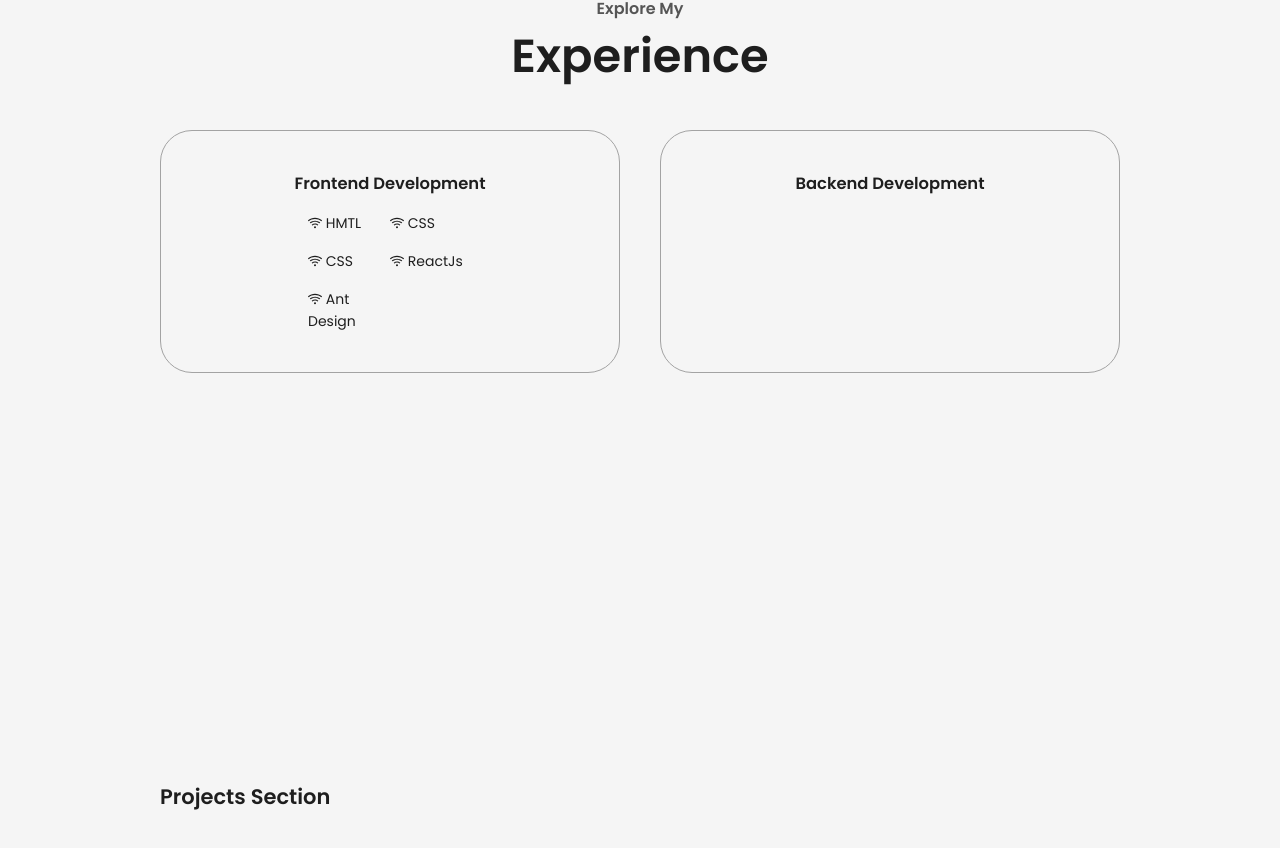
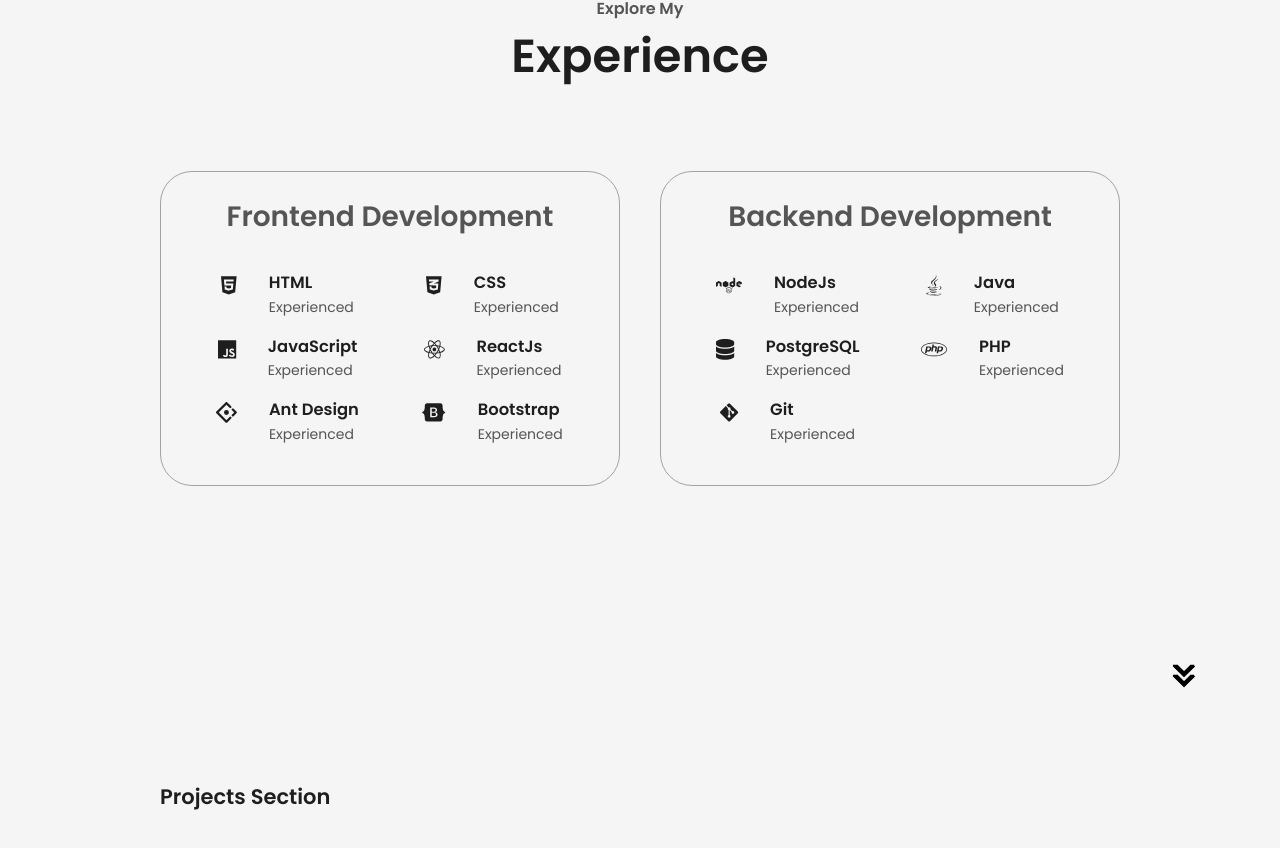
Before and after one commit to leonardoGit99/Portfolio_by-LFC, a React (Vite) app in the folder portfolio/: page / in a window 1280 px wide. Shown: the part 1580-2428 px from the top of the page. Built offline with nearby package versions, Linux system fonts and the light colour scheme.

Commit message:
Add experience section

```diff
--- a/portfolio/package.json
+++ b/portfolio/package.json
@@ -10,6 +10,10 @@
     "preview": "vite preview"
   },
   "dependencies": {
+    "@fortawesome/fontawesome-svg-core": "^6.5.1",
+    "@fortawesome/free-brands-svg-icons": "^6.5.1",
+    "@fortawesome/free-solid-svg-icons": "^6.5.1",
+    "@fortawesome/react-fontawesome": "^0.2.0",
     "antd": "^5.13.2",
     "react": "^18.2.0",
     "react-dom": "^18.2.0",
--- a/portfolio/src/components/AboutSection/AboutSection.jsx
+++ b/portfolio/src/components/AboutSection/AboutSection.jsx
@@ -1,10 +1,9 @@
 import React from 'react';
-import arrowIcon from '../../assets/arrow.png';
 import aboutLeoPhoto from '../../assets/about-leo.jpg';
 import { RiseOutlined, BookOutlined } from '@ant-design/icons';
 import './aboutSectionStyles.css';
 
-function AboutSection({ handleArrowClick }) {
+function AboutSection({ handleArrowClick, arrowIcon }) {
 
   return (
     <section id="about">
--- a/portfolio/src/components/ExperienceSection/ExperienceSection.jsx
+++ b/portfolio/src/components/ExperienceSection/ExperienceSection.jsx
@@ -1,15 +1,27 @@
 import React from 'react';
 import { List } from 'antd';
-import { WifiOutlined } from '@ant-design/icons';
+import { AntDesignOutlined } from '@ant-design/icons';
+import { FontAwesomeIcon } from '@fortawesome/react-fontawesome';
+import { faDatabase } from '@fortawesome/free-solid-svg-icons';
+import { faJs, faJava, faNode, faHtml5, faCss3Alt, faReact, faBootstrap, faPhp, faGitAlt } from '@fortawesome/free-brands-svg-icons';
 import './experienceSectionStyles.css';
 
-function ExperienceSection() {
+function ExperienceSection({ handleArrowClick, arrowIcon }) {
   const frontendList = [
-    { icon: <WifiOutlined />, label: "HMTL" },
-    { icon: <WifiOutlined />, label: "CSS" },
-    { icon: <WifiOutlined />, label: "CSS" },
-    { icon: <WifiOutlined />, label: "ReactJs" },
-    { icon: <WifiOutlined />, label: "Ant Design" },
+    { icon: <FontAwesomeIcon icon={faHtml5} />, label: 'HTML', level: 'Experienced' },
+    { icon: <FontAwesomeIcon icon={faCss3Alt} />, label: 'CSS', level: 'Experienced' },
+    { icon: <FontAwesomeIcon icon={faJs} />, label: 'JavaScript', level: 'Experienced' },
+    { icon: <FontAwesomeIcon icon={faReact} />, label: 'ReactJs', level: 'Experienced' },
+    { icon: <AntDesignOutlined />, label: 'Ant Design', level: 'Experienced' },
+    { icon: <FontAwesomeIcon icon={faBootstrap} />, label: 'Bootstrap', level: 'Experienced' },
+  ]
+
+  const backendList = [
+    { icon: <FontAwesomeIcon icon={faNode} />, label: 'NodeJs', level: 'Experienced' },
+    { icon: <FontAwesomeIcon icon={faJava} />, label: 'Java', level: 'Experienced' },
+    { icon: <FontAwesomeIcon icon={faDatabase} />, label: 'PostgreSQL', level: 'Experienced' },
+    { icon: <FontAwesomeIcon icon={faPhp} />, label: 'PHP', level: 'Experienced' },
+    { icon: <FontAwesomeIcon icon={faGitAlt} />, label: 'Git', level: 'Experienced' },
   ]
 
 
@@ -23,24 +35,35 @@
       <div className='experience-containers'>
         <div className='frontend-experience'>
           <div className='frontend-experience_title'>
-            <h3>Frontend Development</h3>
+            <h3 className='experience-subtitle'>Frontend Development</h3>
           </div>
-          <div className='frontend-experience_list'>
+          <div className='frontend-experience-list'>
             <List
-              style={{width:'40%'}}
               grid={{
                 column: 2,
-                xs: 2,
-                sm: 2,
-                md: 2,
+                xs: 1,
+                sm: 1,
+                md: 1,
                 lg: 2,
                 xl: 2,
                 xxl: 2,
               }}
               dataSource={frontendList}
               renderItem={(item, index) => (
-                <List.Item key={index} >
-                  {item.icon} {item.label}
+                <List.Item key={index} className='frontend-list-item-flex-container'>
+                  <div className='frontend-list-item'>
+                    <div className='frontend-icon'>
+                      {item.icon}
+                    </div>
+                    <div className='frontend-text'>
+                      <div className='frontend-label'>
+                        <h3>{item.label}</h3>
+                      </div>
+                      <div className='frontend-level'>
+                        <p>{item.level}</p>
+                      </div>
+                    </div>
+                  </div>
                 </List.Item>
               )}
             >
@@ -49,12 +72,49 @@
         </div>
         <div className='backend-experience'>
           <div className='backend-experience_title'>
-            <h3>Backend Development</h3>
+            <h3 className='experience-subtitle'>Backend Development</h3>
           </div>
           <div className='backend-experience_list'>
-
+            <div className='backend-experience-list'>
+              <List
+                grid={{
+                  column: 2,
+                  xs: 1,
+                  sm: 1,
+                  md: 1,
+                  lg: 2,
+                  xl: 2,
+                  xxl: 2,
+                }}
+                dataSource={backendList}
+                renderItem={(item, index) => (
+                  <List.Item key={index} className='backend-list-item-flex-container'>
+                    <div className='backend-list-item'>
+                      <div className='backend-icon'>
+                        {item.icon}
+                      </div>
+                      <div className='backend-text'>
+                        <div className='backend-label'>
+                          <h3>{item.label}</h3>
+                        </div>
+                        <div className='backend-level'>
+                          <p>{item.level}</p>
+                        </div>
+                      </div>
+                    </div>
+                  </List.Item>
+                )}
+              >
+              </List>
+            </div>
           </div>
         </div>
+        <img
+          className='arrow-icon'
+          src={arrowIcon}
+          alt='arrow icon'
+          onClick={() => handleArrowClick("projects")}
+        />
       </div>
     </section>
   )
--- a/portfolio/src/components/ExperienceSection/experienceSectionStyles.css
+++ b/portfolio/src/components/ExperienceSection/experienceSectionStyles.css
@@ -1,3 +1,7 @@
+#experience {
+  position: relative;
+}
+
 .experience-main-text {
   text-align: center;
 }
@@ -16,6 +20,7 @@
 .experience-containers {
   display: flex;
   gap: 2.5rem;
+  margin-top: 5rem;
 }
 
 .frontend-experience,
@@ -34,10 +39,48 @@
   text-align: center;
 }
 
-.frontend-experience_list {
+.experience-subtitle {
+  color: rgb(85, 85, 85);
+  font-weight: 600;
+  font-size: 1.75rem;
+  margin-bottom: 2rem;
+  margin-top: 0;
+}
+
+.frontend-experience-list {
+}
+
+.frontend-list-item-flex-container, .backend-list-item-flex-container{
+  display: flex !important;
+  justify-content: center !important;
+}
+
+.frontend-list-item, .backend-list-item {
   display: flex;
-  justify-content: center;
+  gap: 2rem;
 }
+
+.frontend-icon, .backend-icon {
+  font-size: 1.3rem;
+}
+
+.frontend-text, .backend-text {
+  display: flex;
+  flex-direction: column;
+}
+
+.frontend-text h3 {
+  margin: 0;
+}
+
+.backend-text h3 {
+  margin: 0;
+}
+
+.frontend-label, .backend-label {}
+
+.frontend-level, .backend-level {}
+
 
 /* .list-frontend-flex-container {}
 
--- a/portfolio/src/pages/Portfolio.jsx
+++ b/portfolio/src/pages/Portfolio.jsx
@@ -1,4 +1,5 @@
 import React from 'react';
+import arrowIcon from '../assets/arrow.png';
 import ProfileSection from '../components/ProfileSection/ProfileSection';
 import AboutSection from '../components/AboutSection/AboutSection';
 import ExperienceSection from '../components/ExperienceSection/ExperienceSection';
@@ -12,9 +13,9 @@
   return (
     <>
       <ProfileSection />
-      <AboutSection handleArrowClick={handleArrowClick} />
-      <ExperienceSection handleArrowClick={handleArrowClick} />
-      <ProjectsSection handleArrowClick={handleArrowClick} />
+      <AboutSection handleArrowClick={handleArrowClick} arrowIcon={arrowIcon}/>
+      <ExperienceSection handleArrowClick={handleArrowClick} arrowIcon={arrowIcon}/>
+      <ProjectsSection handleArrowClick={handleArrowClick}  arrowIcon={arrowIcon}/>
     </>
   )
 }
```
Also changed, not shown: 1 other file (tests, documents, lock files or other folders).
